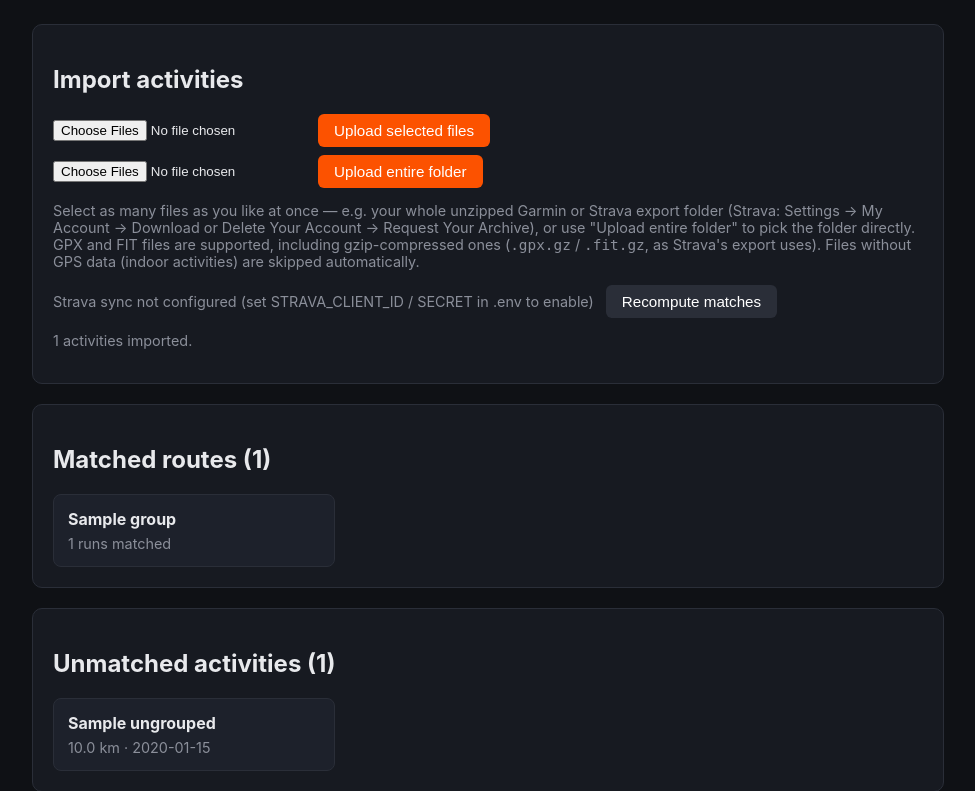
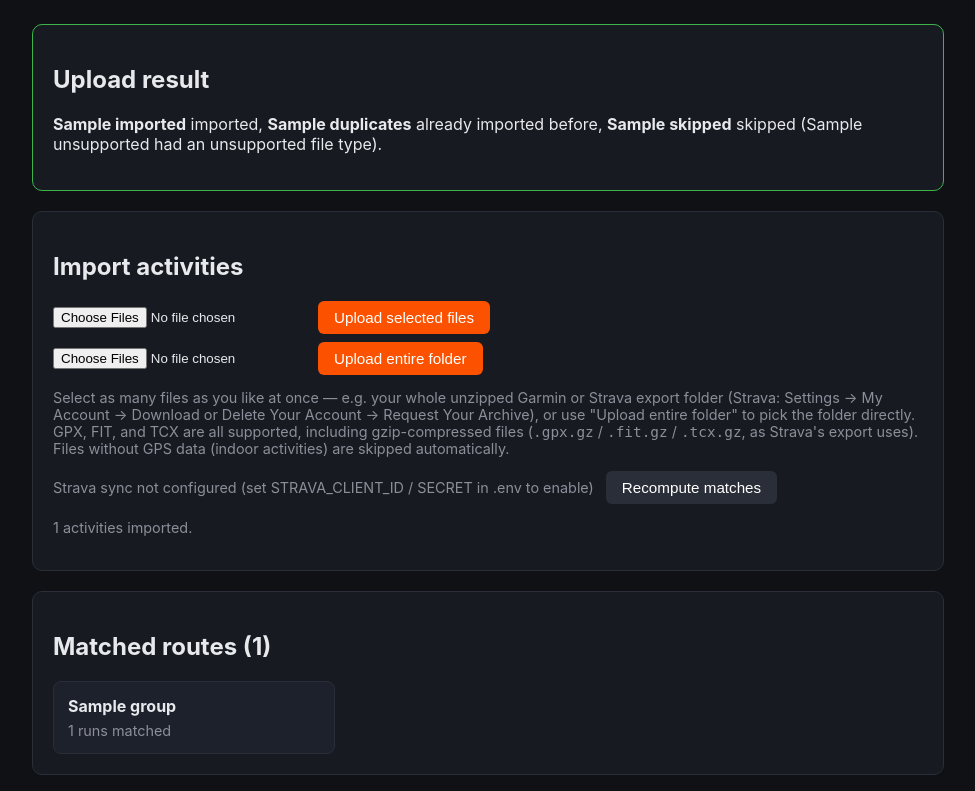
Before and after one commit to magicmatt007/matched-runs, a FastAPI app: template app/templates/index.html in a window 1280 px wide. Shown: the part 57-848 px from the top of the page, without its empty margins (152-1127 px from the left). Run offline with FastAPI, Linux system fonts and the light colour scheme; the template is opened without the code that fills it: most values are stand-ins (such as "Sample title", 1, 10 or a date in 2020); parts of the project's set-up code (start-up, migrations or seed data) failed here and were passed over; some libraries are stand-ins or nearby versions.

Commit message:
fixed bugs. Import from Strava works now

```diff
--- a/app/main.py
+++ b/app/main.py
@@ -2,9 +2,10 @@ import json
 import time
 import os
 import gzip
+import logging
 from datetime import datetime, timezone
 
-from fastapi import FastAPI, Request, UploadFile, File, Depends
+from fastapi import FastAPI, Request, UploadFile, Depends
 from fastapi.responses import RedirectResponse, HTMLResponse
 from fastapi.staticfiles import StaticFiles
 from fastapi.templating import Jinja2Templates
@@ -15,9 +16,13 @@ from app.database import Base, engine, get_db, run_migrations
 from app.models import Activity, RouteGroup, StravaToken
 from app.gpx_parser import parse_gpx_bytes
 from app.fit_parser import parse_fit_bytes
+from app.tcx_parser import parse_tcx_bytes
 from app.matcher import resample_track, rebuild_groups
 from app.polyline_util import decode_polyline
 from app import strava_client
+
+logger = logging.getLogger("matched_runs")
+logging.basicConfig(level=logging.INFO)
 
 Base.metadata.create_all(bind=engine)
 run_migrations()
@@ -67,6 +72,15 @@ def index(request: Request, db: Session = Depends(get_db)):
     total_activities = db.query(func.count(Activity.id)).scalar()
     strava_connected = db.query(StravaToken).first() is not None
 
+    upload_result = None
+    if "imported" in request.query_params:
+        upload_result = {
+            "imported": request.query_params.get("imported", "0"),
+            "skipped": request.query_params.get("skipped", "0"),
+            "duplicates": request.query_params.get("duplicates", "0"),
+            "unsupported": request.query_params.get("unsupported", "0"),
+        }
+
     return templates.TemplateResponse("index.html", {
         "request": request,
         "groups": groups,
@@ -75,13 +89,34 @@ def index(request: Request, db: Session = Depends(get_db)):
         "total_activities": total_activities,
         "strava_connected": strava_connected,
         "strava_configured": strava_client.is_configured(),
+        "upload_result": upload_result,
     })
 
 
 @app.post("/upload")
-async def upload_gpx(files: list[UploadFile] = File(...), db: Session = Depends(get_db)):
-    added, skipped = 0, 0
+async def upload_gpx(request: Request, db: Session = Depends(get_db)):
+    # FastAPI's default File(...) injection caps multipart requests at 1000
+    # files/fields as a DoS safeguard. Years of activity history easily
+    # exceeds that, so parse the form manually with a much higher ceiling -
+    # this is a personal, single-user app, so that tradeoff is fine here.
+    form = await request.form(max_files=50_000, max_fields=50_000)
+    files = form.getlist("files")
+    logger.info(
+        "Upload request received: %d form keys total, %d items under 'files'. Types: %s",
+        len(form.keys()), len(files), [type(x).__name__ for x in files[:5]],
+    )
+
+    added, skipped, duplicates, unsupported_ext = 0, 0, 0, 0
+    seen_extensions = set()
+
     for f in files:
+        # Duck-type instead of isinstance(f, UploadFile): depending on
+        # Starlette/FastAPI version, objects returned by request.form() may
+        # not be the exact same class object as the imported UploadFile,
+        # which would silently make isinstance() reject every file.
+        if not (hasattr(f, "filename") and hasattr(f, "read")):
+            logger.warning("Skipping non-file form field under 'files': %r", f)
+            continue
         content = await f.read()
         lower_name = (f.filename or "").lower()
 
@@ -89,38 +124,64 @@ async def upload_gpx(files: list[UploadFile] = File(...), db: Session = Depends(
         if lower_name.endswith(".gz"):
             try:
                 content = gzip.decompress(content)
-            except Exception:
+            except Exception as e:
+                logger.warning("Failed to gunzip %s: %s", f.filename, e)
                 skipped += 1
                 continue
             lower_name = lower_name[:-3]  # strip trailing ".gz"
+
+        ext = lower_name.rsplit(".", 1)[-1] if "." in lower_name else "(none)"
+        seen_extensions.add(ext)
 
         try:
             if lower_name.endswith(".fit"):
                 parsed = parse_fit_bytes(content, fallback_name=f.filename)
             elif lower_name.endswith(".gpx"):
                 parsed = parse_gpx_bytes(content, fallback_name=f.filename)
+            elif lower_name.endswith(".tcx"):
+                parsed = parse_tcx_bytes(content, fallback_name=f.filename)
             else:
+                unsupported_ext += 1
                 skipped += 1
                 continue
-        except Exception:
+        except Exception as e:
             # Corrupt file, indoor activity with no GPS, unsupported FIT
             # message layout, etc - skip it and keep processing the rest of
             # the batch rather than aborting the whole import.
+            logger.warning("Failed to parse %s: %s", f.filename, e)
             skipped += 1
             continue
 
+        if lower_name.endswith(".gpx"):
+            source = "gpx"
+        elif lower_name.endswith(".tcx"):
+            source = "tcx"
+        else:
+            source = "fit"
+
         activity = _save_activity(
-            db, source="gpx" if lower_name.endswith(".gpx") else "fit", external_id=f.filename,
+            db, source=source, external_id=f.filename,
             name=parsed["name"], points=parsed["points"],
             distance_m=parsed["distance_m"], duration_s=parsed["duration_s"],
             start_time=parsed["start_time"],
         )
         if activity:
             added += 1
+        else:
+            duplicates += 1  # already imported previously (same source + filename)
+
     db.commit()
     if added:
         rebuild_groups(db)
-    return RedirectResponse("/", status_code=303)
+
+    logger.info(
+        "Upload finished: %s added, %s skipped (%s unsupported extension, %s duplicates). Extensions seen: %s",
+        added, skipped, unsupported_ext, duplicates, sorted(seen_extensions),
+    )
+    return RedirectResponse(
+        f"/?imported={added}&skipped={skipped}&duplicates={duplicates}&unsupported={unsupported_ext}",
+        status_code=303,
+    )
 
 
 @app.get("/group/{group_id}", response_class=HTMLResponse)
--- a/app/templates/index.html
+++ b/app/templates/index.html
@@ -2,10 +2,28 @@
 {% block title %}Matched Runs{% endblock %}
 {% block content %}
 
+{% if upload_result %}
+<section class="panel" style="border-color: {% if upload_result.imported|int > 0 %}#3cb44b{% else %}#e6194b{% endif %};">
+    <h2>Upload result</h2>
+    <p>
+        <strong>{{ upload_result.imported }}</strong> imported,
+        <strong>{{ upload_result.duplicates }}</strong> already imported before,
+        <strong>{{ upload_result.skipped }}</strong> skipped
+        ({{ upload_result.unsupported }} had an unsupported file type).
+    </p>
+    {% if upload_result.imported|int == 0 %}
+    <p class="muted">Nothing was imported. Check the container logs
+        (<code>docker compose logs matched-runs</code>) — every skipped file is
+        logged there with the reason (unsupported extension, no GPS data,
+        parse error, etc).</p>
+    {% endif %}
+</section>
+{% endif %}
+
 <section class="panel">
     <h2>Import activities</h2>
     <form action="/upload" method="post" enctype="multipart/form-data" class="row">
-        <input type="file" name="files" multiple accept=".gpx,.fit,.gz">
+        <input type="file" name="files" multiple accept=".gpx,.fit,.tcx,.gz">
         <button type="submit">Upload selected files</button>
     </form>
     <form action="/upload" method="post" enctype="multipart/form-data" class="row" style="margin-top: 8px;">
@@ -16,9 +34,10 @@
         unzipped Garmin or Strava export folder (Strava: Settings &rarr; My
         Account &rarr; Download or Delete Your Account &rarr; Request Your
         Archive), or use "Upload entire folder" to pick the folder directly.
-        GPX and FIT files are supported, including gzip-compressed ones
-        (<code>.gpx.gz</code> / <code>.fit.gz</code>, as Strava's export uses).
-        Files without GPS data (indoor activities) are skipped automatically.</p>
+        GPX, FIT, and TCX are all supported, including gzip-compressed files
+        (<code>.gpx.gz</code> / <code>.fit.gz</code> / <code>.tcx.gz</code>,
+        as Strava's export uses). Files without GPS data (indoor activities)
+        are skipped automatically.</p>
 
     <div class="row" style="margin-top: 10px;">
         {% if strava_configured %}
```
Also changed, not shown: app/tcx_parser.py (added, +90 -0 lines).
